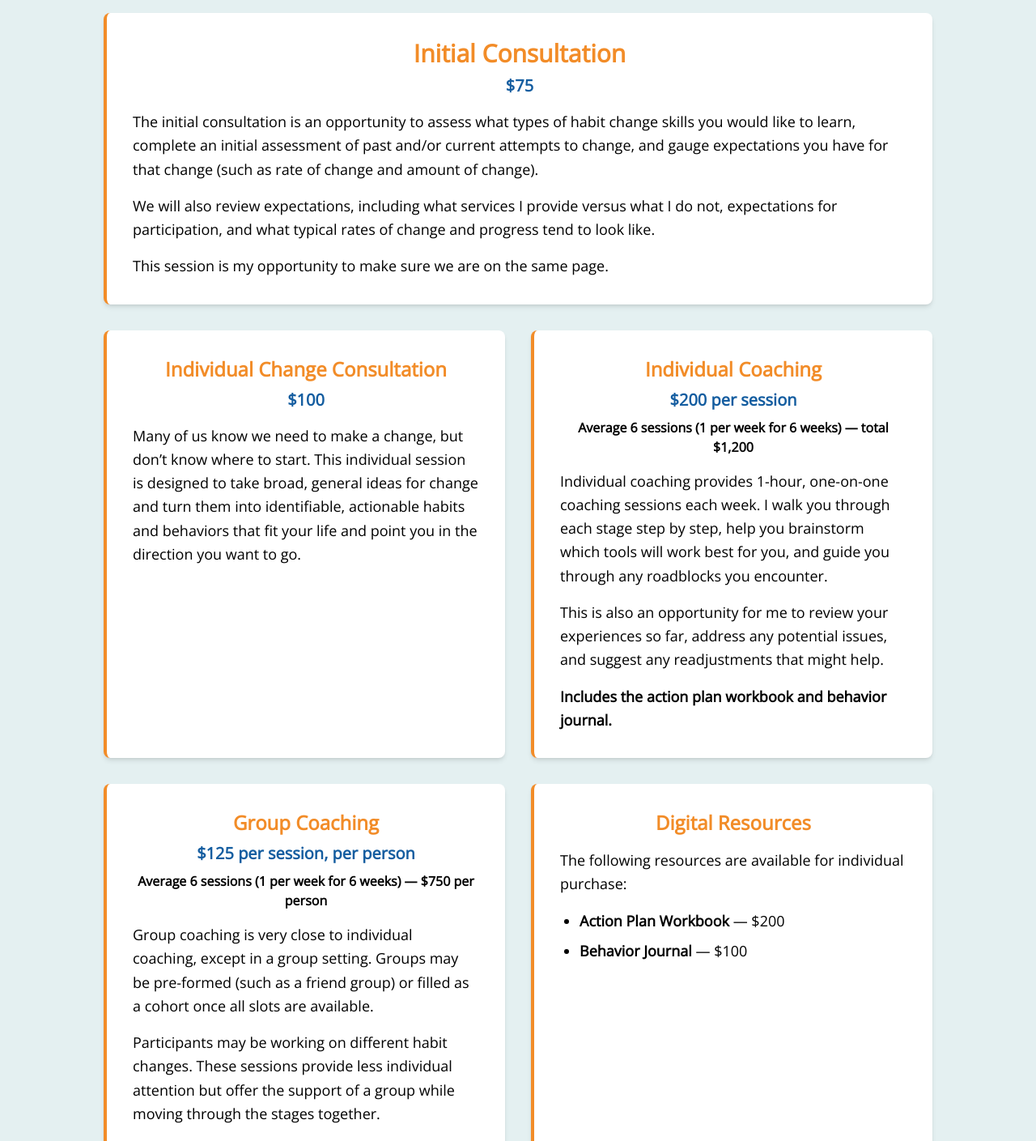
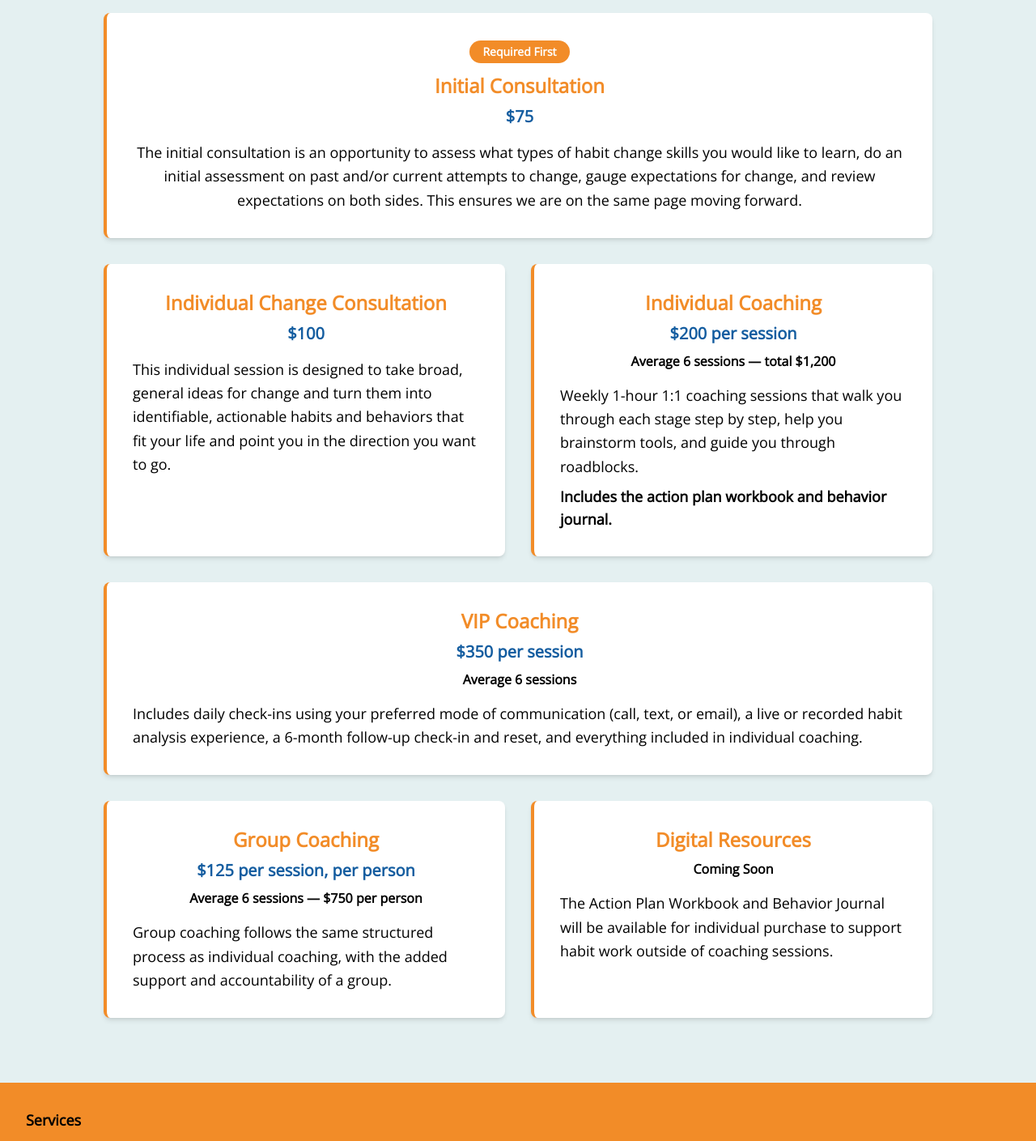
Before and after one commit to D3adchef/HabitAEffect, a React (Vite) app: page /services in a window 1280 px wide. Shown: the part 320-1729 px from the top of the page at 81% size. Built offline with nearby package versions, Linux system fonts and the light colour scheme.

Commit message:
updating services page

```diff
--- a/src/pages/Services.jsx
+++ b/src/pages/Services.jsx
@@ -7,7 +7,7 @@ export default function Services() {
         <title>Services | Habit Æffect</title>
         <meta
           name="description"
-          content="Habit Æffect services begin with an initial consultation and include individual, group, and VIP coaching options designed to support meaningful habit change."
+          content="Habit Æffect services and pricing, including required initial consultation, individual and group coaching, VIP coaching, and upcoming digital resources."
         />
       </Helmet>
 
@@ -16,30 +16,27 @@ export default function Services() {
           Services
         </h1>
 
-        <div className="max-w-5xl mx-auto text-black font-medium">
-          <div className="grid grid-cols-1 md:grid-cols-2 gap-8">
+        <div className="max-w-5xl mx-auto grid grid-cols-1 md:grid-cols-2 gap-8 text-black font-medium">
 
-            {/* INITIAL CONSULTATION */}
-            <div className="bg-white border-l-4 border-orange rounded-lg shadow-md p-8 md:col-span-2">
-              <h2 className="text-2xl md:text-3xl font-bold text-orange mb-2 text-center">
+          {/* INITIAL CONSULTATION — FULL WIDTH */}
+          <div className="bg-white border-l-4 border-orange rounded-lg shadow-md p-8 md:col-span-2 text-center">
+            <div className="mb-3">
+              <span className="inline-block text-sm font-semibold text-white bg-orange px-4 py-1 rounded-full">
+                Required First
+              </span>
+            </div>
+
+            <h3 className="text-2xl font-bold text-orange mb-2">
               Initial Consultation
-              </h2>
-              <p className="text-center text-xl font-bold text-blue mb-4">
-                $75
-              </p>
-              <p className="text-lg leading-relaxed">
-                The initial consultation is an opportunity to assess what types of habit
-                change skills you would like to learn, complete an initial assessment of
-                past and/or current attempts to change, and gauge expectations you have for
-                that change (such as rate of change and amount of change).
-              </p>
-              <p className="text-lg leading-relaxed mt-4">
-                We will also review expectations, including what services I provide versus
-                what I do not, expectations for participation, and what typical rates of
-                change and progress tend to look like.
-              </p>
-              <p className="text-lg leading-relaxed mt-4">
-                This session is my opportunity to make sure we are on the same page.
+            </h3>
+
+            <p className="text-xl font-bold text-blue mb-4">$75</p>
+
+            <p className="text-lg leading-relaxed text-left md:text-center">
+              The initial consultation is an opportunity to assess what types of habit change
+              skills you would like to learn, do an initial assessment on past and/or current
+              attempts to change, gauge expectations for change, and review expectations on
+              both sides. This ensures we are on the same page moving forward.
             </p>
           </div>
 
@@ -48,11 +45,8 @@ export default function Services() {
             <h3 className="text-2xl font-bold text-orange mb-2 text-center">
               Individual Change Consultation
             </h3>
-              <p className="text-center text-xl font-bold text-blue mb-4">
-                $100
-              </p>
+            <p className="text-center text-xl font-bold text-blue mb-4">$100</p>
             <p className="text-lg leading-relaxed">
-                Many of us know we need to make a change, but don’t know where to start.
               This individual session is designed to take broad, general ideas for change
               and turn them into identifiable, actionable habits and behaviors that fit
               your life and point you in the direction you want to go.
@@ -68,19 +62,32 @@ export default function Services() {
               $200 per session
             </p>
             <p className="text-center text-base font-semibold text-gray-700 mb-4">
-                Average 6 sessions (1 per week for 6 weeks) — total $1,200
+              Average 6 sessions — total $1,200
+            </p>
+            <p className="text-lg leading-relaxed mb-2">
+              Weekly 1-hour 1:1 coaching sessions that walk you through each stage step by
+              step, help you brainstorm tools, and guide you through roadblocks.
+            </p>
+            <p className="text-lg font-semibold text-gray-700">
+              Includes the action plan workbook and behavior journal.
+            </p>
+          </div>
+
+          {/* VIP COACHING — FULL WIDTH */}
+          <div className="bg-white border-l-4 border-orange rounded-lg shadow-md p-8 md:col-span-2">
+            <h3 className="text-2xl font-bold text-orange mb-2 text-center">
+              VIP Coaching
+            </h3>
+            <p className="text-center text-xl font-bold text-blue mb-2">
+              $350 per session
+            </p>
+            <p className="text-center text-base font-semibold text-gray-700 mb-4">
+              Average 6 sessions
             </p>
             <p className="text-lg leading-relaxed">
-                Individual coaching provides 1-hour, one-on-one coaching sessions each week.
-                I walk you through each stage step by step, help you brainstorm which tools
-                will work best for you, and guide you through any roadblocks you encounter.
-              </p>
-              <p className="text-lg leading-relaxed mt-4">
-                This is also an opportunity for me to review your experiences so far, address
-                any potential issues, and suggest any readjustments that might help.
-              </p>
-              <p className="text-lg leading-relaxed mt-4 font-semibold text-gray-700">
-                Includes the action plan workbook and behavior journal.
+              Includes daily check-ins using your preferred mode of communication (call,
+              text, or email), a live or recorded habit analysis experience, a 6-month
+              follow-up check-in and reset, and everything included in individual coaching.
             </p>
           </div>
 
@@ -93,82 +100,28 @@ export default function Services() {
               $125 per session, per person
             </p>
             <p className="text-center text-base font-semibold text-gray-700 mb-4">
-                Average 6 sessions (1 per week for 6 weeks) — $750 per person
+              Average 6 sessions — $750 per person
             </p>
             <p className="text-lg leading-relaxed">
-                Group coaching is very close to individual coaching, except in a group
-                setting. Groups may be pre-formed (such as a friend group) or filled as
-                a cohort once all slots are available.
-              </p>
-              <p className="text-lg leading-relaxed mt-4">
-                Participants may be working on different habit changes. These sessions
-                provide less individual attention but offer the support of a group while
-                moving through the stages together.
-              </p>
-              <p className="text-lg leading-relaxed mt-4">
-                Sessions range from 1 to 1½ hours, depending on group size.
-              </p>
-              <p className="text-lg leading-relaxed mt-4 font-semibold text-gray-700">
-                Includes the action plan workbook and behavior journal.
+              Group coaching follows the same structured process as individual coaching,
+              with the added support and accountability of a group.
             </p>
           </div>
 
-            {/* DIGITAL PRODUCTS */}
+          {/* DIGITAL RESOURCES */}
           <div className="bg-white border-l-4 border-orange rounded-lg shadow-md p-8">
-              <h3 className="text-2xl font-bold text-orange mb-4 text-center">
+            <h3 className="text-2xl font-bold text-orange mb-2 text-center">
               Digital Resources
             </h3>
-              <p className="text-lg leading-relaxed mb-4">
-                The following resources are available for individual purchase:
-              </p>
-              <ul className="list-disc pl-6 space-y-2 text-lg leading-relaxed">
-                <li>
-                  <span className="font-semibold">Action Plan Workbook</span> — $200
-                </li>
-                <li>
-                  <span className="font-semibold">Behavior Journal</span> — $100
-                </li>
-              </ul>
-            </div>
-
-            {/* VIP COACHING */}
-            <div className="bg-white border-l-4 border-orange rounded-lg shadow-md p-8 md:col-span-2">
-              <h3 className="text-2xl font-bold text-orange mb-2 text-center">
-                VIP Coaching
-              </h3>
-              <p className="text-center text-xl font-bold text-blue mb-2">
-                $350 per session
-              </p>
             <p className="text-center text-base font-semibold text-gray-700 mb-4">
-                Average 6 sessions
+              Coming Soon
             </p>
             <p className="text-lg leading-relaxed">
-                VIP coaching includes daily check-ins using your preferred mode of
-                communication (call, text, or email), a live or recorded habit analysis
-                experience, a six-month follow-up check-in and reset, and everything
-                included in individual coaching.
+              The Action Plan Workbook and Behavior Journal will be available for individual
+              purchase to support habit work outside of coaching sessions.
             </p>
           </div>
 
-            {/* CTA */}
-            <div className="bg-white border-l-4 border-orange rounded-lg shadow-md p-8 md:col-span-2">
-              <h3 className="text-2xl md:text-3xl font-bold text-blue mb-4">
-                Not sure where to begin?
-              </h3>
-              <p className="mb-6">
-                The initial consultation is designed to help clarify that. We can take a
-                closer look at what you’re trying to change and determine the most
-                appropriate next step together.
-              </p>
-              <a
-                href="/contact"
-                className="inline-block bg-orange text-white font-semibold px-6 py-3 rounded-lg shadow hover:bg-[#e07f1f] transition-colors"
-              >
-                Contact Form
-              </a>
-            </div>
-
-          </div>
         </div>
       </div>
     </>
```
Lines whose indentation alone changed are shown as unchanged.
